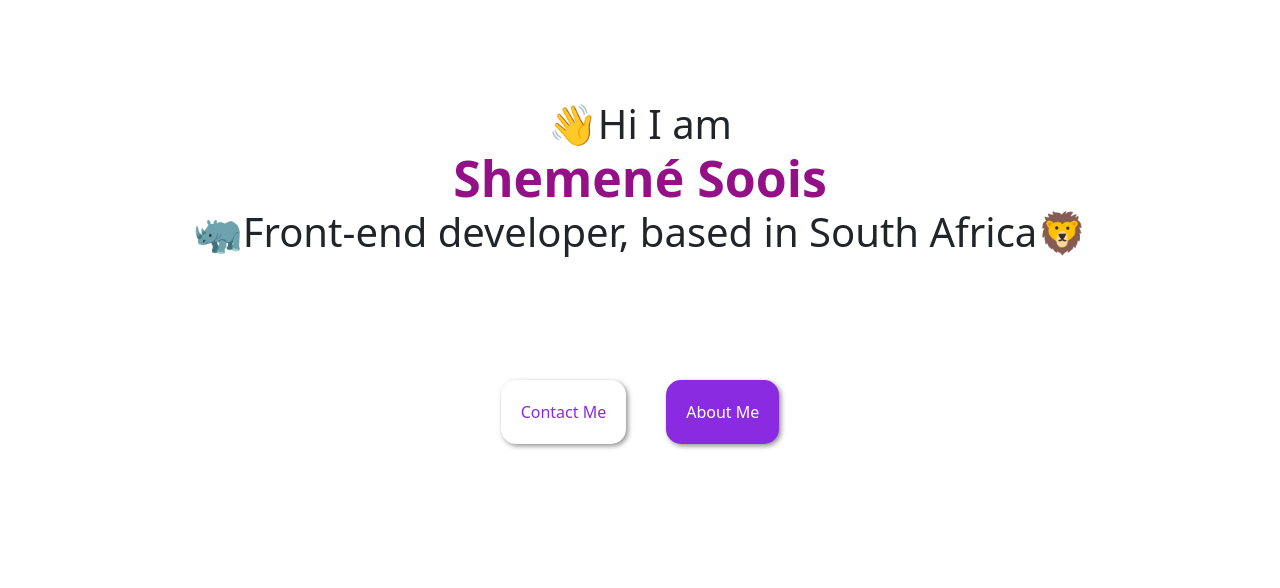
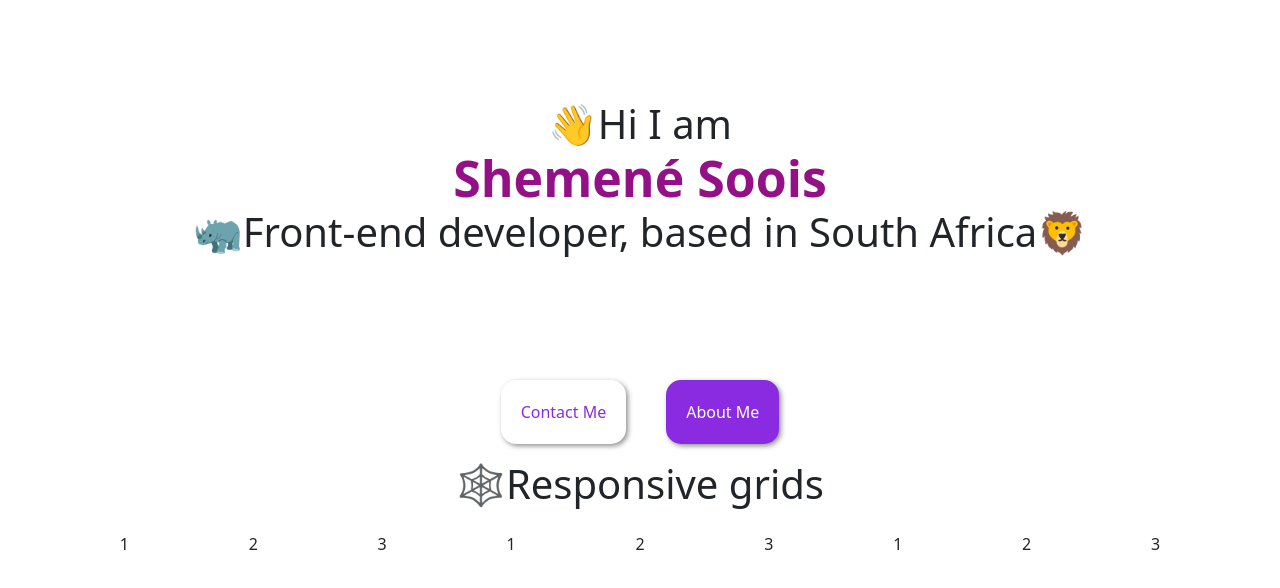
Before and after one commit to Shemene/Portfolio-Website-SheCodes-v2, a plain HTML site: page index.html in a window 1280 px wide. Drawn offline with nearby package versions, Linux system fonts and the light colour scheme.

Commit message:
learning about grids

```diff
--- a/index.html
+++ b/index.html
@@ -14,8 +14,6 @@
   </head>
 
   <body>
-
-
     <h1 class="text-center">
       👋Hi I am
       <br />
@@ -30,5 +28,18 @@
         ><span>About Me</span></a
       >
     </div>
+
+    <h1 class="text-center p-3">🕸️Responsive grids</h1>
+    <div class="d-flex justify-content-evenly">
+      <div>1</div>
+      <div>2</div>
+      <div>3</div>
+      <div>1</div>
+      <div>2</div>
+      <div>3</div>
+      <div>1</div>
+      <div>2</div>
+      <div>3</div>
+    </div>
   </body>
 </html>
```
